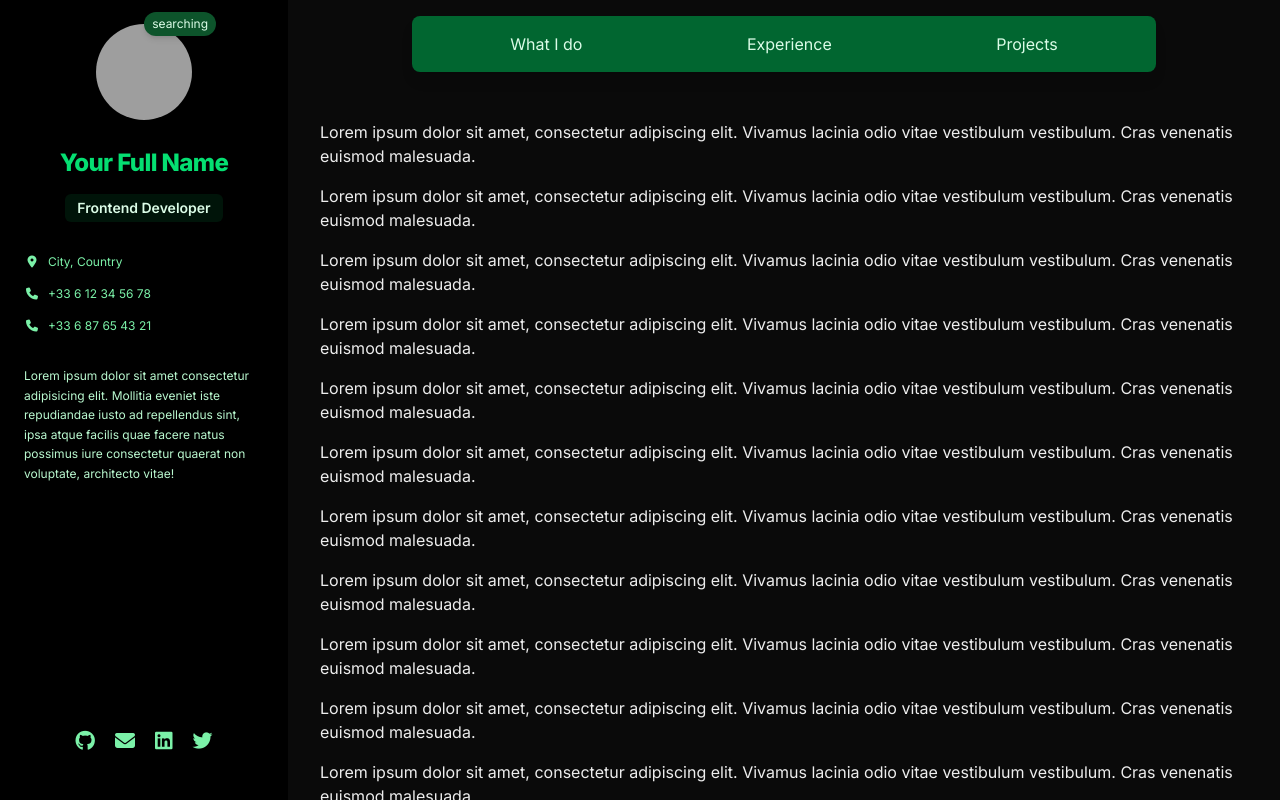
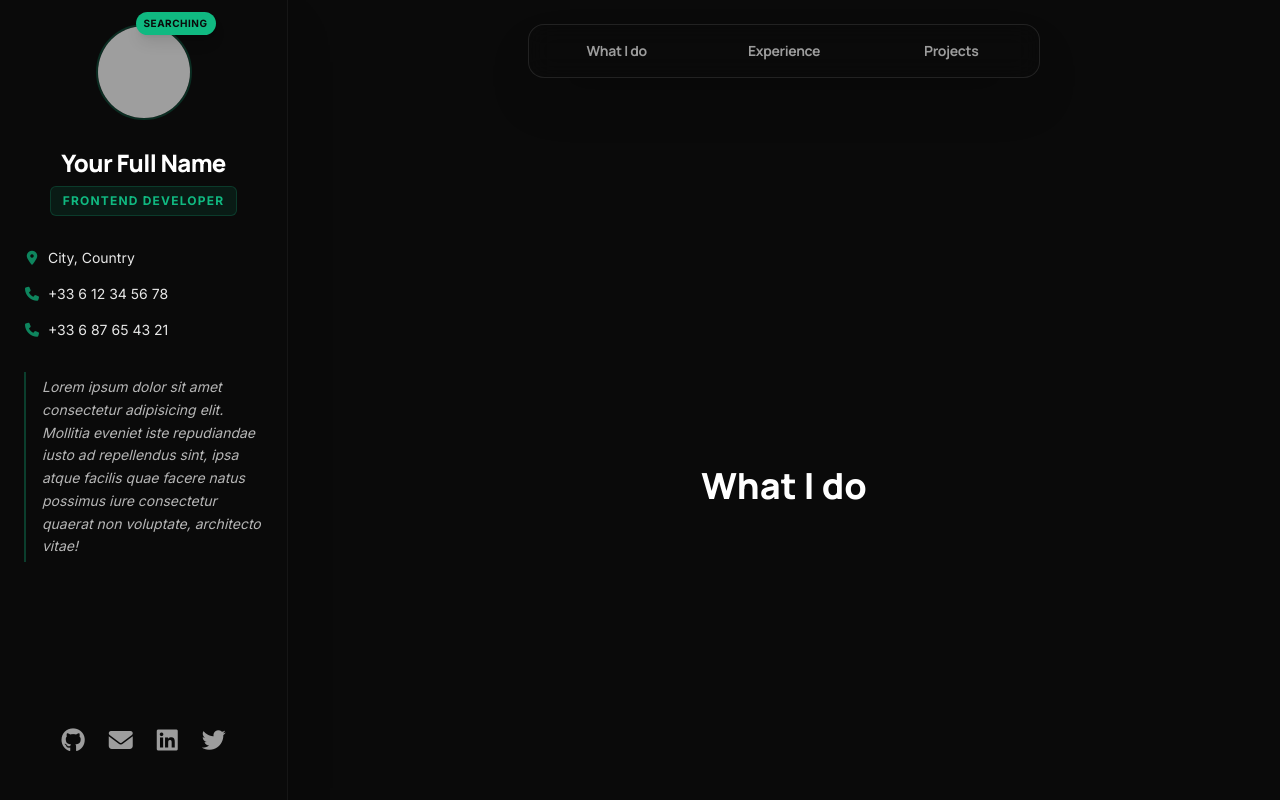
Before and after one commit to gigasandwich/giga-portfolio, a Next.js app: page / in a window 1280 px wide. Built offline with nearby package versions, Linux system fonts and the light colour scheme; grey boxes are pictures that could not be loaded.

Commit message:
Apply expected styles + test with dummy sections

```diff
--- a/src/app/page.tsx
+++ b/src/app/page.tsx
@@ -5,16 +5,23 @@ export default function Home() {
   return (
     <div className="flex">
       <Sidebar />
-      <div className="flex-1 relative h-screen overflow-y-auto">
+      <div className="flex-1 relative h-screen overflow-y-auto scroll-smooth">
         <Navbar />
         <main className="p-8">
-          <div className="mt-8">
-            {Array.from({ length: 100 }, (_, i) => (
-              <p key={i} className="mb-4">
-                Lorem ipsum dolor sit amet, consectetur adipiscing elit. Vivamus lacinia odio vitae vestibulum vestibulum. Cras venenatis euismod malesuada.
-              </p>
-            ))}
-          </div>
+          {/* Section: What I do */}
+          <section id="what-i-do" className="h-screen flex items-center justify-center border-b border-white/5">
+            <h2 className="text-4xl font-manrope font-extrabold text-white">What I do</h2>
+          </section>
+
+          {/* Section: Experience */}
+          <section id="experience" className="h-screen flex items-center justify-center border-b border-white/5">
+            <h2 className="text-4xl font-manrope font-extrabold text-white">Experience</h2>
+          </section>
+
+          {/* Section: Projects */}
+          <section id="projects" className="h-screen flex items-center justify-center">
+            <h2 className="text-4xl font-manrope font-extrabold text-white">Projects</h2>
+          </section>
         </main>
       </div>
     </div>
--- a/src/components/Navbar.tsx
+++ b/src/components/Navbar.tsx
@@ -1,25 +1,71 @@
+"use client";
+
 import Link from "next/link";
+import { useEffect, useState } from "react";
+
+const NAV_LINKS = [
+  { name: "What I do", href: "#what-i-do" },
+  { name: "Experience", href: "#experience" },
+  { name: "Projects", href: "#projects" },
+];
 
 export default function Navbar() {
+  const [activeSection, setActiveSection] = useState("");
+
+  useEffect(() => {
+    const mainContent = document.querySelector(".overflow-y-auto");
+    if (!mainContent) return;
+
+    const handleScroll = () => {
+      const sections = NAV_LINKS.map(link => link.href.replace("#", ""));
+      const currentSection = sections.find(section => {
+        const element = document.getElementById(section);
+        if (element) {
+          const rect = element.getBoundingClientRect();
+          // Adjustmetn for the sticky navbar height + buffer
+          return rect.top >= -50 && rect.top <= 150;
+        }
+        return false;
+      });
+      if (currentSection) setActiveSection(`#${currentSection}`);
+    };
+
+    mainContent.addEventListener("scroll", handleScroll);
+    return () => mainContent.removeEventListener("scroll", handleScroll);
+  }, []);
+
   return (
-    <div className="sticky top-4 z-50 flex justify-center w-full">
-      <nav className="w-3/4 bg-green-800 text-green-100 rounded-lg p-4 shadow-lg">
-        <ul className="flex justify-around">
-          <li>
-            <Link href="#what-i-do" className="hover:text-white">
-              What I do
-            </Link>
-          </li>
-          <li>
-            <Link href="#experience" className="hover:text-white">
-              Experience
-            </Link>
-          </li>
-          <li>
-            <Link href="#projects" className="hover:text-white">
-              Projects
-            </Link>
-          </li>
+    <div className="sticky top-6 z-50 flex justify-center w-full font-manrope px-4">
+      <nav className="w-full max-w-lg bg-neutral-bg/80 backdrop-blur-md border border-white/10 rounded-2xl p-1.5 shadow-2xl">
+        {/*
+          Navbar Container:
+          - `bg-neutral-bg/80 backdrop-blur-md`: Glassmorphism effect
+          - `rounded-2xl`: Smoother corners
+          - `p-1.5`: Tight padding for a modern "capsule" look
+        */}
+        <ul className="flex items-center justify-between gap-1">
+          {NAV_LINKS.map((link) => {
+            const isActive = activeSection === link.href;
+            return (
+              <li key={link.href} className="flex-1 text-center">
+                <Link
+                  href={link.href}
+                  className={`
+                    relative block py-2.5 px-4 text-sm font-bold tracking-tight rounded-xl transition-all duration-300
+                    ${isActive
+                      ? "text-primary bg-primary/10 shadow-[inset_0_1px_1px_rgba(255,255,255,0.05)]"
+                      : "text-white/60 hover:text-white hover:bg-white/5"}
+                  `}
+                >
+                  {link.name}
+                  {/* Subtle active indicator dot */}
+                  {isActive && (
+                    <span className="absolute bottom-1 left-1/2 -translate-x-1/2 w-1 h-1 bg-primary rounded-full shadow-[0_0_8px_rgba(16,185,129,0.8)]" />
+                  )}
+                </Link>
+              </li>
+            );
+          })}
         </ul>
       </nav>
     </div>
--- a/src/components/Sidebar.tsx
+++ b/src/components/Sidebar.tsx
@@ -5,16 +5,17 @@ export default function Sidebar() {
   const d = sidebarData;
 
   return (
-    <aside className="w-72 h-screen bg-black text-green-400 p-6 flex flex-col justify-between relative">
+    <aside className="w-72 h-screen bg-neutral-bg text-white p-6 flex flex-col justify-between relative font-inter border-r border-white/5 shadow-2xl">
       {/*
         Sidebar container:
-        - `flex flex-col justify-between`: place header content at top and socials at bottom
+        - `bg-neutral-bg text-white`: dark background with white text for maximum readability
+        - `border-r border-white/5`: subtle separation from main content
       */}
       <div className="flex flex-col items-start gap-3">
         {/* Avatar wrapper */}
         <div className="w-24 h-24 mb-4 relative self-center">
           {/* Image mask */}
-          <div className="w-full h-full rounded-full overflow-hidden">
+          <div className="w-full h-full rounded-full overflow-hidden border-2 border-primary/20 shadow-inner">
             <Image
               src={d.avatar}
               alt={d.fullName}
@@ -24,51 +25,51 @@ export default function Sidebar() {
             />
           </div>
 
-          {/* Status badge positioned over the avatar (absolute) with z-index to overlay */}
-          <div className="absolute -top-3 -right-6 bg-green-900 text-green-100 text-xs px-2 py-1 rounded-xl shadow-md z-50" style={{ zIndex: 9999 }}>
+          {/* Status badge */}
+          <div className="absolute -top-3 -right-6 bg-primary text-neutral-bg font-bold text-[10px] uppercase tracking-wider px-2 py-1 rounded-xl shadow-lg z-50">
             {d.status}
           </div>
         </div>
 
         <div className="w-full text-center">
-          {/* Name and role: name wraps if long; role is emphasized with a subtle badge */}
-          <h2 className="text-2xl font-extrabold tracking-tight break-words leading-tight max-w-full mb-2">{d.fullName}</h2>
-          <p className="text-sm text-green-100 mt-2 font-semibold bg-green-800/20 px-3 py-1 rounded-md inline-block">{d.role}</p>
+          {/* Name and role: high contrast for key information */}
+          <h2 className="text-2xl font-manrope font-extrabold tracking-tight break-words leading-tight max-w-full mb-1 text-white">{d.fullName}</h2>
+          <p className="text-xs text-primary font-bold uppercase tracking-widest mt-1 bg-primary/10 px-3 py-1.5 rounded-md inline-block border border-primary/20">{d.role}</p>
 
-          {/* Location and Phones */}
+          {/* Location and Phones: light gray/greenish for icons, muted white for text */}
           <div className="mt-8 text-left w-full flex flex-col gap-4">
             {/* Location row */}
-            <div className="flex items-center text-xs text-green-300 gap-2">
-              <div className="w-4 flex-none text-center">
-                <i className="fa-solid fa-location-dot text-xs" aria-hidden />
+            <div className="flex items-center text-sm group">
+              <div className="w-4 flex-none text-center mr-2">
+                <i className="fa-solid fa-location-dot text-primary/70 group-hover:text-primary transition-colors" aria-hidden />
               </div>
-              <div className="flex-1 text-left">{d.location}</div>
+              <div className="flex-1 text-white/90 leading-snug">{d.location}</div>
             </div>
 
             {/* Phones row */}
             {d.contacts.phones?.map((p, i) => (
-              <div key={i} className="flex items-center gap-2 text-xs text-green-300">
-                <div className="w-4 flex-none text-center">
-                  <i className="fa-solid fa-phone text-xs" aria-hidden />
+              <div key={i} className="flex items-center text-sm group">
+                <div className="w-4 flex-none text-center mr-2">
+                  <i className="fa-solid fa-phone text-primary/70 group-hover:text-primary transition-colors" aria-hidden />
                 </div>
-                <div className="flex-1 text-left">{p}</div>
+                <div className="flex-1 text-white/90">{p}</div>
               </div>
             ))}
           </div>
 
-          {/* About text */}
-          <p className="mt-8 text-xs text-green-200 text-left leading-relaxed">
+          {/* About text: legible size and character spacing */}
+          <p className="mt-8 text-sm text-white/70 text-left leading-relaxed font-normal italic border-l-2 border-primary/30 pl-4 py-1">
             Lorem ipsum dolor sit amet consectetur adipisicing elit. Mollitia eveniet iste repudiandae iusto ad repellendus sint, ipsa atque facilis quae facere natus possimus iure consectetur quaerat non voluptate, architecto vitae!
           </p>
         </div>
       </div>
 
       <div className="mb-6">
-        {/* Social icons row */}
-        <div className="flex items-center justify-center gap-5">
+        {/* Social icons row: high contrast with active hover states */}
+        <div className="flex items-center justify-center gap-6">
           {d.contacts.socials?.map((s) => (
-            <a key={s.name} href={s.url} aria-label={s.name} className="text-green-300 hover:text-white">
-              <i className={`${s.icon} fa-lg`} />
+            <a key={s.name} href={s.url} aria-label={s.name} className="text-white/60 hover:text-primary transition-all duration-300 transform hover:scale-110">
+              <i className={`${s.icon} fa-xl`} />
             </a>
           ))}
         </div>
```
